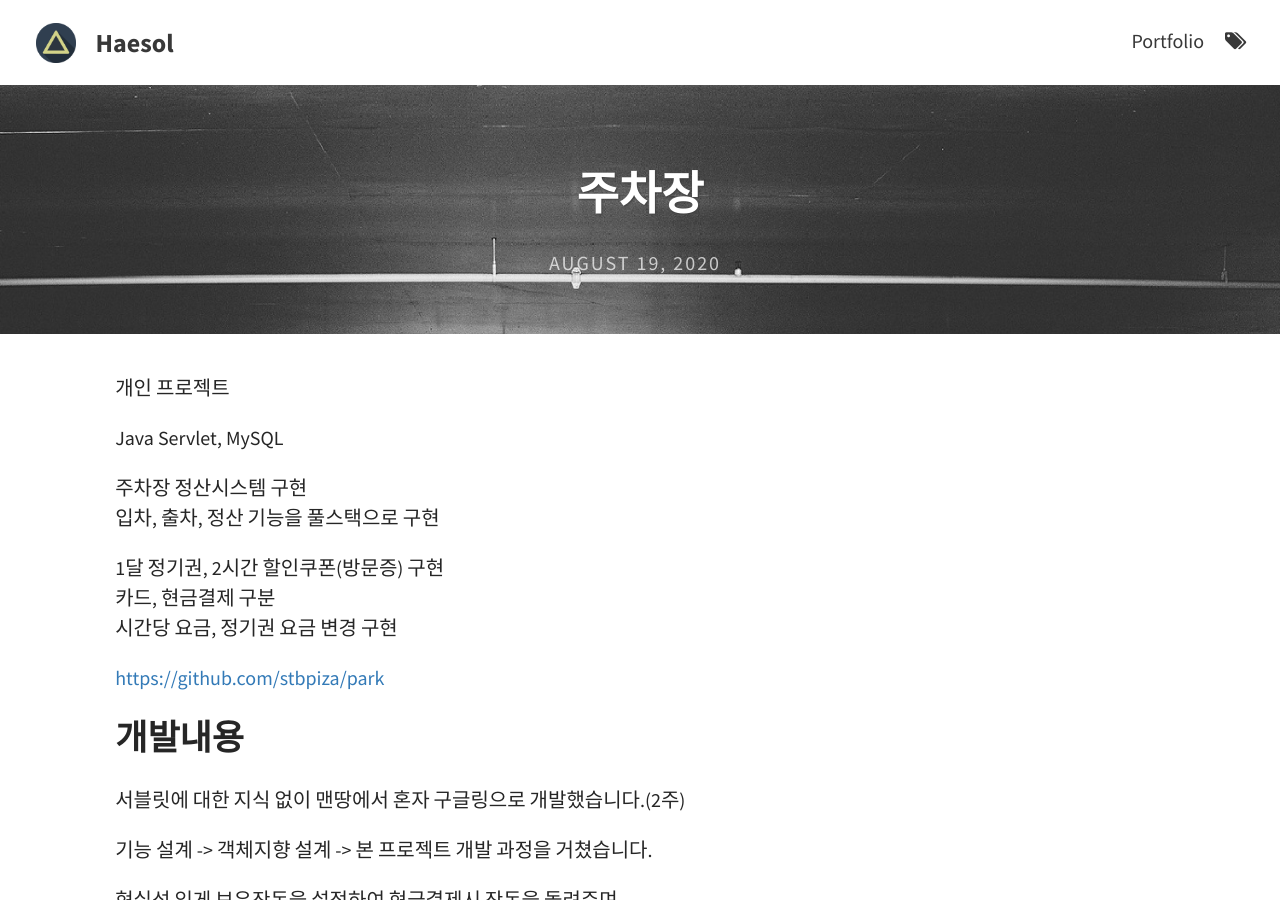
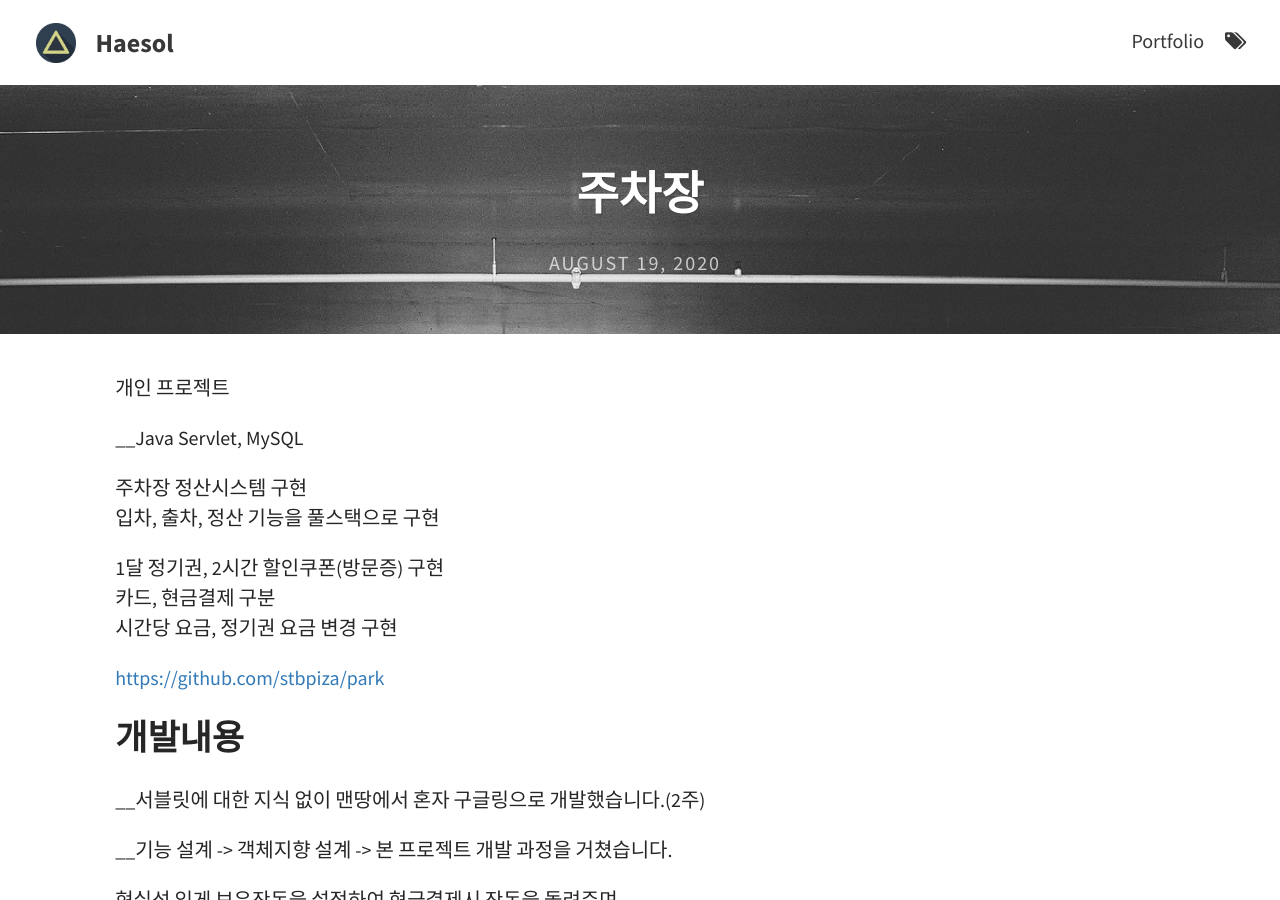
Before and after one commit to stbpiza/stbpiza.github.io, a Jekyll site: the page built from _portfolio/주차장.md, in a window 1280 px wide and 900 px high. Built offline with Jekyll 4.4.1, drawn with Linux system fonts in a browser that asks for light colours.

Commit message:
Update 주차장.md

```diff
--- a/_portfolio/주차장.md
+++ b/_portfolio/주차장.md
@@ -9,7 +9,7 @@ tags: [Portfolio, 개인프로젝트, 풀스택, Java Servlet, MySQL]
 
 개인 프로젝트
 
-Java Servlet, MySQL
+__Java Servlet, MySQL
 
 주차장 정산시스템 구현
 입차, 출차, 정산 기능을 풀스택으로 구현
@@ -18,13 +18,13 @@ Java Servlet, MySQL
 카드, 현금결제 구분
 시간당 요금, 정기권 요금 변경 구현
 
-<a href="https://github.com/stbpiza/park">https://github.com/stbpiza/park</a>
+<a href="https://github.com/stbpiza/park">https://github.com/stbpiza/park</a> <br>
 
 ## 개발내용
 
-서블릿에 대한 지식 없이 맨땅에서 혼자 구글링으로 개발했습니다.(2주)
+__서블릿에 대한 지식 없이 맨땅에서 혼자 구글링으로 개발했습니다.(2주)
 
-기능 설계 -> 객체지향 설계 -> 본 프로젝트 개발 과정을 거쳤습니다.
+__기능 설계 -> 객체지향 설계 -> 본 프로젝트 개발 과정을 거쳤습니다.
 
 현실성 있게 보유잔돈을 설정하여 현금결제시 잔돈을 돌려주며,
 보유잔돈이 부족하면 관리자 호출, 카드결제로 변경이 가능합니다.
@@ -32,7 +32,7 @@ Java Servlet, MySQL
 3번연속 실패하면 관리자 호출이 가능합니다.
 중복입차, 입차안한 차량 출차 등의 오류를 막았습니다.
 관리자 기능으로 시간당 요금, 정기 요금 변경과 보유잔돈 충전을 넣었습니다.
-
+<br>
 
 ## 어려웠던 부분
 
@@ -47,10 +47,12 @@ Java Servlet, MySQL
 요금 변수의 값을 가지고 있어야 합니다.
 
 그래서 세션에 요금을 담는 방법을 생각했습니다.
+<br>
 
 ## 객체지향 설계
 
 ![]({{ site.baseurl }}/assets/img/zoocha5.JPG)
+<br>
 
 ## 코드 흐름
 
```
